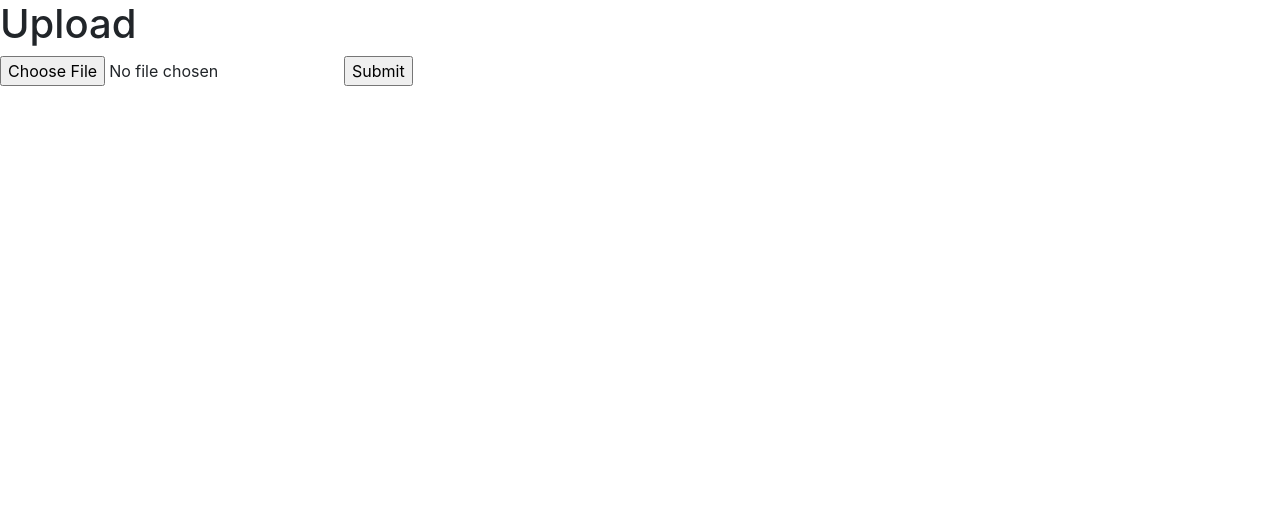
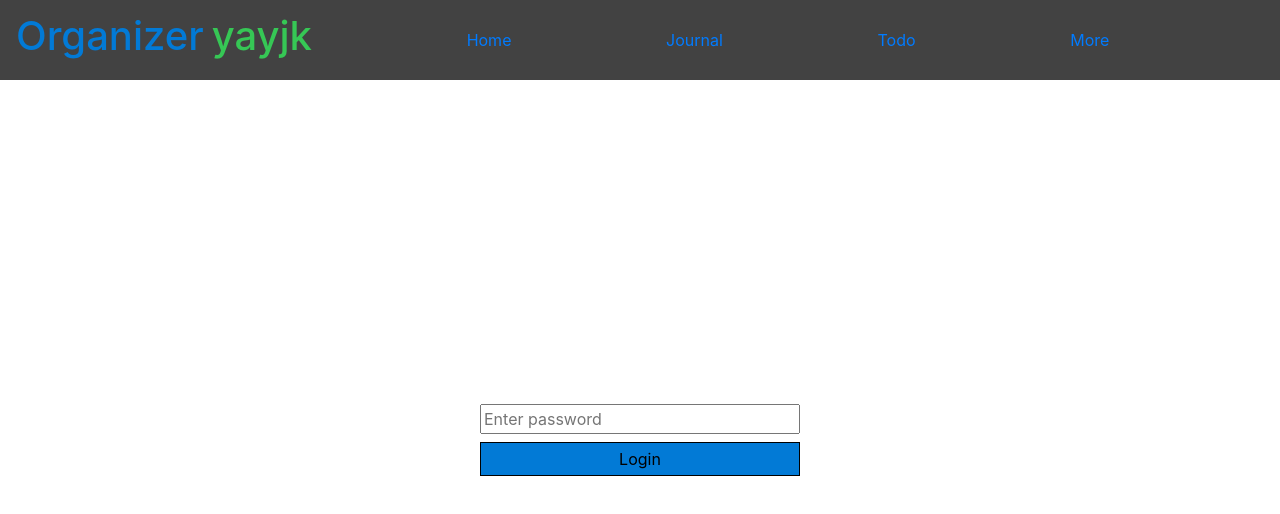
Before and after one commit to yayjk/client, a React (Create React App) app: page / in a window 1280 px wide. Before the commit this address led to /upload/home. Shown: the top 514 px of the page. Built offline with nearby package versions, Linux system fonts and the light colour scheme.

Commit message:
Rollback of router

```diff
--- a/src/App.js
+++ b/src/App.js
@@ -38,51 +38,6 @@ function App() {
     logIn_Out = <span></span>;
   }
 
-  const Organizer = () => {
-    return (
-      <div>
-        <header id="mainHeader">
-          <h1>
-            <span id="logoO">Organizer</span>
-            <span id="logoY">yayjk</span>
-          </h1>
-          <Link to="/organize/home">Home</Link>
-          <Link to="/organize/journal">Journal</Link>
-          <Link to="/organize/todo">Todo</Link>
-          <Link to="/organize/home">More</Link>
-          {logIn_Out}
-        </header>
-        <Switch>
-          <PrivateRoute
-            path="/organize/home"
-            exact
-            component={Home}
-            loggedIn={isLoggedIn}
-          />
-          <LoggedInRoute
-            path="/organize/login"
-            exact
-            component={Login}
-            loggedIn={!isLoggedIn}
-          />
-          <PrivateRoute
-            path="/organize/journal"
-            exact
-            component={Journal}
-            loggedIn={isLoggedIn}
-          />
-          <PrivateRoute
-            path="/organize/todo"
-            exact
-            component={Todo}
-            loggedIn={isLoggedIn}
-          />
-          <Redirect from="/organize" to="/organize/login" exact />
-        </Switch>
-      </div>
-    );
-  };
-
   const saveFile = (e) => {
     setFile(e.target.files[0]);
   };
@@ -108,25 +63,46 @@ function App() {
     );
   };
 
-  const Upload = () => {
-    return (
-      <div>
-        <h1>Upload</h1>
-        <Switch>
-          <Route exact path="/upload/home" component={UploadPage} />
-          <Redirect from="/upload" to="/upload/home" exact />
-        </Switch>
-      </div>
-    );
-  };
-
   return (
     <div className="App">
       <Router>
+        <header id="mainHeader">
+          <h1>
+            <span id="logoO">Organizer</span>
+            <span id="logoY">yayjk</span>
+          </h1>
+          <a href="/home">Home</a>
+          <a href="/journal">Journal</a>
+          <a href="/todo">Todo</a>
+          <a href="/home">More</a>
+          {logIn_Out}
+        </header>
         <Switch>
-          <Route path="/organize" component={Organizer} />
-          <Route path="/upload" component={Upload} />
-          <Redirect from="*" to="/upload" exact />
+          <PrivateRoute
+            path="/home"
+            exact
+            component={Home}
+            loggedIn={isLoggedIn}
+          />
+          <LoggedInRoute
+            path="/"
+            exact
+            component={Login}
+            loggedIn={!isLoggedIn}
+          />
+          <PrivateRoute
+            path="/journal"
+            exact
+            component={Journal}
+            loggedIn={isLoggedIn}
+          />
+          <PrivateRoute
+            path="/todo"
+            exact
+            component={Todo}
+            loggedIn={isLoggedIn}
+          />
+          <Route exact path="/upload" component={UploadPage} />
         </Switch>
       </Router>
     </div>
```
